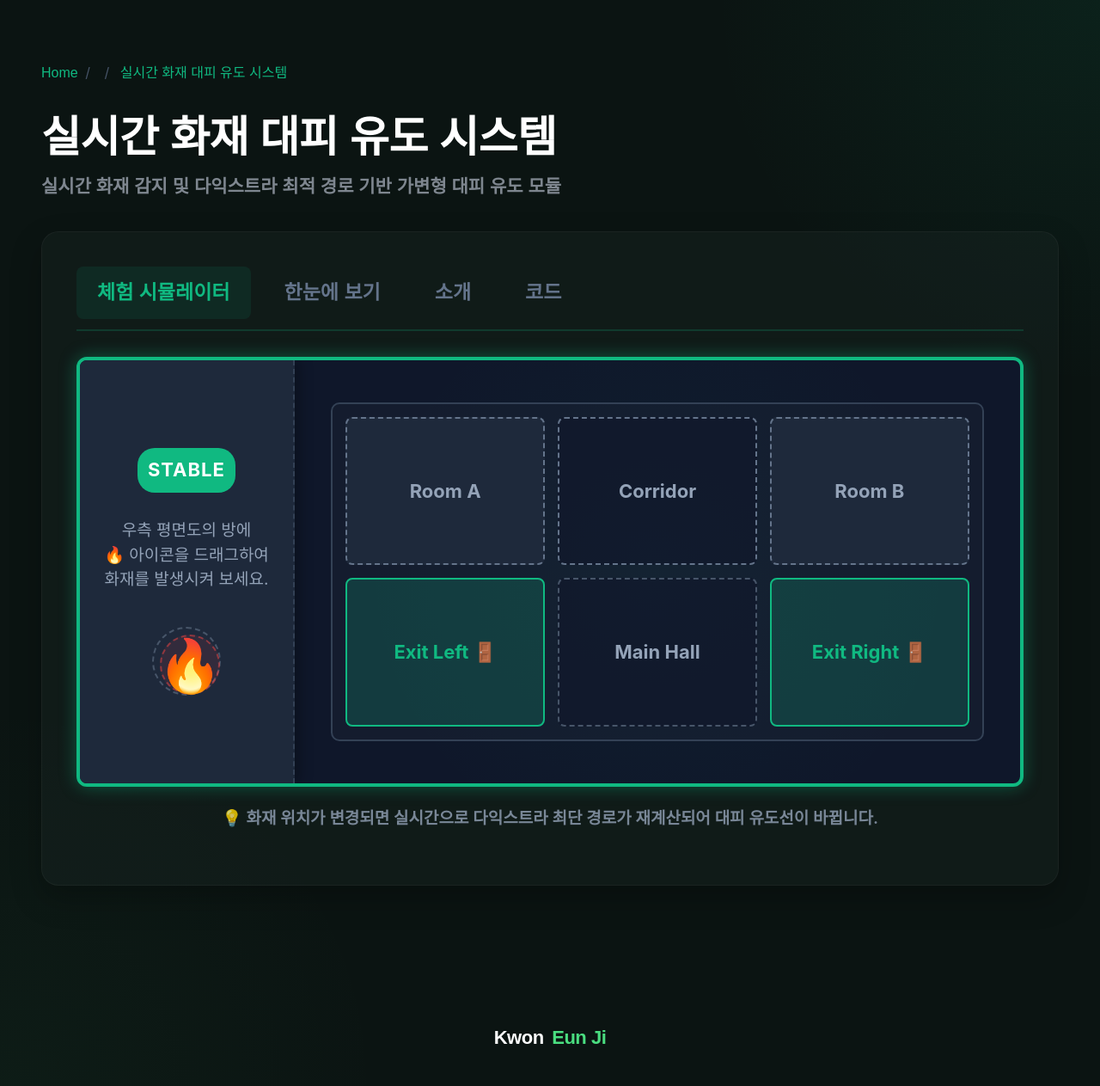
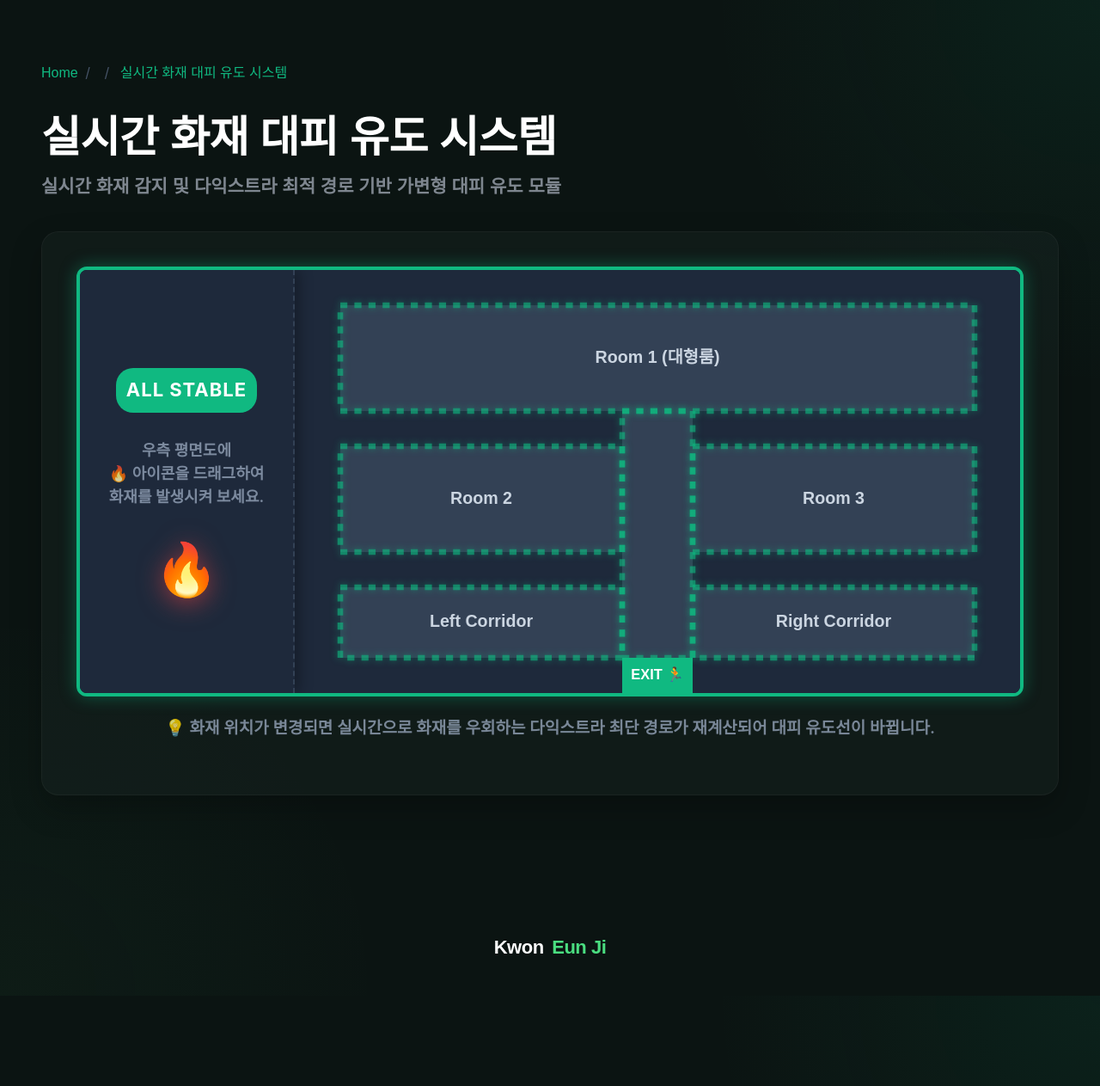
Before and after one commit to eunji021/eunji021.github.io, a Jekyll site: the page built from fire-evacuation-system.md, in a window 1280 px wide. Shown: the whole page at 86% size. Built offline with Jekyll 4.4.1, drawn with Linux system fonts in a browser that asks for light colours; nearby versions of some CDN libraries; some web fonts are replaced; comment, search, counter and statistics services are not loaded; after the commit the page ends 1158 px from its top, so only the background shows below that; some of the changed lines change nothing that is shown.

Commit message:
화재 시

```diff
--- a/fire-evacuation-system.md
+++ b/fire-evacuation-system.md
@@ -172,133 +172,152 @@
 
 
 <style>
-/* 시뮬레이터 스타일 */
-.sim-container {
-  width: 100%; height: 500px;
-  background: #0f172a;
-  border: 4px solid #10b981; /* STABLE */
-  border-radius: 12px;
-  box-shadow: 0 0 20px rgba(16, 185, 129, 0.4);
-  display: flex; position: relative;
-  transition: all 0.3s; overflow: hidden;
-  margin-bottom: 20px;
-}
-.sim-container.emergency { border-color: #ef4444; box-shadow: 0 0 30px rgba(239, 68, 68, 0.6); animation: flashRed 0.8s infinite alternate; }
-@keyframes flashRed { from { box-shadow: 0 0 10px #ef4444; } to { box-shadow: 0 0 50px #ef4444, inset 0 0 30px #ef4444; } }
+  /* 시뮬레이터 스타일 */
+  .sim-container {
+    width: 100%; height: 500px;
+    background: #0f172a;
+    border: 4px solid #10b981; /* STABLE */
+    border-radius: 12px;
+    box-shadow: 0 0 20px rgba(16, 185, 129, 0.4);
+    display: flex; position: relative;
+    transition: all 0.3s; overflow: hidden;
+    margin-bottom: 20px;
+  }
+  .sim-container.emergency { border-color: #ef4444; box-shadow: 0 0 30px rgba(239, 68, 68, 0.6); animation: flashRed 0.8s infinite alternate; }
+  @keyframes flashRed { from { box-shadow: 0 0 10px #ef4444; } to { box-shadow: 0 0 50px #ef4444, inset 0 0 30px #ef4444; } }
 
-.sim-sidebar {
-  width: 250px; border-right: 2px dashed #334155; padding: 20px;
-  display: flex; flex-direction: column; align-items: center; justify-content: center; background: #1e293b;
-  box-shadow: 5px 0 15px rgba(0,0,0,0.3); z-index: 10;
-}
-.app-badge {
-  background: #10b981; color: white; padding: 6px 12px; border-radius: 20px; font-weight: bold; text-align: center; margin-bottom: 30px; font-size: 1.1rem; letter-spacing: 1px; transition: background 0.3s;
-}
-.info-text { font-size: 0.95rem; color: #94a3b8; text-align: center; margin-bottom: 40px; line-height: 1.5; }
+  .sim-sidebar {
+    width: 250px; border-right: 2px dashed #334155; padding: 20px;
+    display: flex; flex-direction: column; align-items: center; justify-content: center; background: #1e293b;
+    box-shadow: 5px 0 15px rgba(0,0,0,0.3); z-index: 10;
+  }
+  .app-badge {
+    background: #10b981; color: white; padding: 6px 12px; border-radius: 20px; font-weight: bold; text-align: center; margin-bottom: 30px; font-size: 1.1rem; letter-spacing: 1px; transition: background 0.3s;
+  }
+  .app-badge.emergency { background: #ef4444; animation: badgePulse 0.5s infinite alternate; }
+  @keyframes badgePulse { from { transform: scale(1); } to { transform: scale(1.1); } }
 
-.fire-icon {
-  width: 70px; height: 70px; cursor: grab; user-select: none;
-  display: flex; align-items: center; justify-content: center; font-size: 3rem;
-  background: rgba(239, 68, 68, 0.1); border-radius: 50%; border: 2px dashed rgba(239, 68, 68, 0.5);
-  transition: transform 0.1s; position: absolute; z-index: 50;
-}
-.fire-icon:active { cursor: grabbing; transform: scale(1.1); background: rgba(239, 68, 68, 0.3); }
+  .fire-icon-drag {
+    width: 60px; height: 60px; font-size: 3rem; cursor: grab; user-select: none;
+    transition: transform 0.1s; display: flex; align-items: center; justify-content: center;
+    filter: drop-shadow(0 5px 15px rgba(239, 68, 68, 0.6)); position: relative; z-index: 50;
+  }
+  .fire-icon-drag:active { cursor: grabbing; transform: scale(1.1); }
 
-.fire-dock {
-  width: 80px; height: 80px; border: 2px dashed #475569; border-radius: 50%;
-  display: flex; align-items: center; justify-content: center;
-}
+  .sim-main-area {
+    flex: 1; position: relative; background: #1e293b; overflow: hidden;
+  }
 
-.sim-map {
-  flex: 1; position: relative; display: flex; align-items: center; justify-content: center;
-  background: radial-gradient(circle at center, rgba(16,185,129,0.05) 0%, transparent 70%);
-}
+  /* 평면도 SVG 스타일 */
+  .blueprint-svg {
+    width: 100%; height: 100%; display: block;
+  }
 
-.blueprint-grid {
-  display: grid;
-  grid-template-columns: 1fr 1fr 1fr;
-  grid-template-rows: 1fr 1fr;
-  gap: 15px;
-  width: 90%; height: 80%; padding: 15px;
-  background: rgba(255,255,255,0.02);
-  border: 2px solid #334155; border-radius: 10px; position: relative;
-}
-.room {
-  background: #1e293b; border: 2px solid #475569; border-radius: 8px;
-  display: flex; align-items: center; justify-content: center; flex-direction: column;
-  color: #94a3b8; font-weight: bold; font-size: 1.1rem; transition: all 0.3s;
-}
-.room.dropzone { border: 2px dashed #64748b; }
-.room.fire { background: #ef4444 !important; border-color: #ef4444; color: white; box-shadow: 0 0 30px rgba(239, 68, 68, 0.8); }
-.room.corridor { background: rgba(15, 23, 42, 0.6); border-style: dashed; }
-.room.exit { background: rgba(16, 185, 129, 0.2); border-color: #10b981; color: #10b981; }
+  /* 방 바닥 및 벽면 LED 스타일 */
+  .zone-bg {
+    fill: #334155; transition: fill 0.3s;
+  }
+  .zone-bg.fire { fill: rgba(239, 68, 68, 0.4); }
 
+  .wall-led {
+    fill: none; stroke: rgba(16, 185, 129, 0.6); stroke-width: 8; stroke-dasharray: 10 10;
+    filter: drop-shadow(0 0 5px rgba(16, 185, 129, 0.8)); transition: all 0.3s;
+    pointer-events: none;
+  }
+  .wall-led.fire {
+    stroke: rgba(239, 68, 68, 0.9); filter: drop-shadow(0 0 10px rgba(239, 68, 68, 1));
+  }
 
-.route-path-standby {
-  fill: none; stroke: rgba(16, 185, 129, 0.4); stroke-width: 6; stroke-linecap: round; stroke-linejoin: round;
-  stroke-dasharray: 15, 15;
-  filter: drop-shadow(0 0 5px rgba(16, 185, 129, 0.5));
-}
-.route-svg {
-  position: absolute; top: 0; left: 0; pointer-events: none; width: 100%; height: 100%; z-index: 5;
-}
-.route-path {
-  fill: none; stroke: #38bdf8; stroke-width: 8; stroke-linecap: round; stroke-linejoin: round;
-  stroke-dasharray: 20, 20; animation: flowWave 0.8s linear infinite;
-  opacity: 0; transition: opacity 0.3s;
-  filter: drop-shadow(0 0 8px #38bdf8);
-}
-@keyframes flowWave { from { stroke-dashoffset: 40; } to { stroke-dashoffset: 0; } }
+  /* 파란색 파도타기 대피 유도선 */
+  .route-path {
+    fill: none; stroke: #38bdf8; stroke-width: 12; stroke-linecap: round; stroke-linejoin: round;
+    stroke-dasharray: 30 20; filter: drop-shadow(0 0 10px #38bdf8);
+    opacity: 0; transition: opacity 0.3s; pointer-events: none;
+  }
+  .route-path.active {
+    opacity: 1; animation: flowWave 0.5s linear infinite;
+  }
+  @keyframes flowWave { from { stroke-dashoffset: 50; } to { stroke-dashoffset: 0; } }
+
+  /* 텍스트 라벨 */
+  .zone-label {
+    fill: #cbd5e1; font-family: 'Pretendard', sans-serif; font-size: 24px; font-weight: bold;
+    text-anchor: middle; dominant-baseline: middle; pointer-events: none;
+  }
+
+  /* 드롭존 오버레이 (보이지 않지만 드래그 이벤트를 받음) */
+  .dropzone {
+    fill: transparent; cursor: pointer;
+  }
+  .dropzone:hover { fill: rgba(255,255,255,0.05); }
 
 </style>
-
-  <!-- 탭 버튼 영역 교체 -->
-  <div class="tabs-nav">
-    <button class="tab-btn active" data-target="tab-simulator">체험 시뮬레이터</button>
-    <button class="tab-btn" data-target="tab-ppt">한눈에 보기</button>
-    <button class="tab-btn" data-target="tab-intro">소개</button>
-    <button class="tab-btn" data-target="tab-code">코드</button>
-  </div>
 
   <!-- 체험 시뮬레이터 탭 -->
   <div id="tab-simulator" class="tab-content active">
     <div class="sim-container" id="sim-main-fire">
 
       <div class="sim-sidebar">
-        <div class="app-badge" id="fire-badge">STABLE</div>
-        <div class="info-text">
-          우측 평면도의 방에<br>🔥 아이콘을 드래그하여<br>화재를 발생시켜 보세요.
-        </div>
-        <div class="fire-dock" id="fire-dock"></div>
+        <div class="app-badge" id="app-badge-fire">ALL STABLE</div>
+        <p style="color: #94a3b8; font-size: 0.9rem; text-align: center; margin-bottom: 40px; line-height: 1.5;">
+          우측 평면도에<br>🔥 아이콘을 드래그하여<br>화재를 발생시켜 보세요.
+        </p>
+        <div class="fire-icon-drag" id="fire-drag" title="드래그 앤 드롭!">🔥</div>
       </div>
 
-      <div class="sim-map" id="sim-map-area">
-        <div class="blueprint-grid" id="bp-grid">
-          <div class="room dropzone" id="r1">Room A</div>
-          <div class="room dropzone corridor" id="c1">Corridor</div>
-          <div class="room dropzone" id="r2">Room B</div>
+      <div class="sim-main-area" id="sim-area-fire">
+        <!-- 마스터 규격 평면도 SVG (1000x600 비율) -->
+        <svg class="blueprint-svg" viewBox="0 0 1000 600" preserveAspectRatio="xMidYMid meet">
+          <!-- 1. 배경 영역 (바닥) -->
+          <rect x="50" y="50" width="900" height="150" class="zone-bg" id="bg-r1" />
+          <rect x="50" y="250" width="400" height="150" class="zone-bg" id="bg-r2" />
+          <rect x="550" y="250" width="400" height="150" class="zone-bg" id="bg-r3" />
+          <rect x="50" y="450" width="400" height="100" class="zone-bg" id="bg-c-left" />
+          <rect x="550" y="450" width="400" height="100" class="zone-bg" id="bg-c-right" />
+          <rect x="450" y="200" width="100" height="350" class="zone-bg" id="bg-c-mid" /> <!-- 중앙 복도 및 출구 라인 -->
 
-          <div class="room exit" id="exit1">Exit Left 🚪</div>
-          <div class="room corridor" id="c2">Main Hall</div>
-          <div class="room exit" id="exit2">Exit Right 🚪</div>
+          <!-- 2. 대피 유도선 (파란색 파도타기) - 기본 숨김 -->
+          <!-- R1에서 탈출 (가운데 복도 타고 내려옴) -->
+          <path d="M 500 125 L 500 550" class="route-path" id="route-r1" />
+          <!-- R2에서 탈출 (왼쪽 복도 타고 가운데로 와서 내려옴) -->
+          <path d="M 250 325 L 250 500 L 500 500 L 500 550" class="route-path" id="route-r2" />
+          <!-- R3에서 탈출 (오른쪽 복도 타고 가운데로 와서 내려옴) -->
+          <path d="M 750 325 L 750 500 L 500 500 L 500 550" class="route-path" id="route-r3" />
+          <!-- C-Left에서 탈출 -->
+          <path d="M 250 500 L 500 500 L 500 550" class="route-path" id="route-c-left" />
+          <!-- C-Right에서 탈출 -->
+          <path d="M 750 500 L 500 500 L 500 550" class="route-path" id="route-c-right" />
 
+          <!-- 3. 벽면 LED 스트립 -->
+          <rect x="50" y="50" width="900" height="150" class="wall-led" id="wall-r1" />
+          <rect x="50" y="250" width="400" height="150" class="wall-led" id="wall-r2" />
+          <rect x="550" y="250" width="400" height="150" class="wall-led" id="wall-r3" />
+          <rect x="50" y="450" width="400" height="100" class="wall-led" id="wall-c-left" />
+          <rect x="550" y="450" width="400" height="100" class="wall-led" id="wall-c-right" />
+          <rect x="450" y="200" width="100" height="350" class="wall-led" id="wall-c-mid" />
 
-          <!-- 다익스트라 대피 경로 시각화 -->
-          <svg class="route-svg" id="route-svg">
-            <!-- 기본 대기 상태의 LED 스트립 (은은한 초록색) -->
-            <path class="route-path-standby" d="M 16.6% 25% L 16.6% 75% L 50% 75% L 83.3% 75% M 50% 25% L 50% 75%" />
+          <!-- 4. 텍스트 라벨 -->
+          <text x="500" y="125" class="zone-label">Room 1 (대형룸)</text>
+          <text x="250" y="325" class="zone-label">Room 2</text>
+          <text x="750" y="325" class="zone-label">Room 3</text>
+          <text x="250" y="500" class="zone-label">Left Corridor</text>
+          <text x="750" y="500" class="zone-label">Right Corridor</text>
 
-            <path class="route-path" id="route-path-1" d="" />
-            <path class="route-path" id="route-path-2" d="" />
-          </svg>
-        </div>
+          <!-- Exit 표시 -->
+          <rect x="450" y="550" width="100" height="50" fill="#10b981" />
+          <text x="500" y="575" fill="#fff" font-family="'Pretendard', sans-serif" font-weight="bold" font-size="20" text-anchor="middle" dominant-baseline="middle" pointer-events="none">EXIT 🏃</text>
+
+          <!-- 5. 투명 드롭존 (마우스 이벤트용) -->
+          <rect x="50" y="50" width="900" height="150" class="dropzone" data-zone="r1" />
+          <rect x="50" y="250" width="400" height="150" class="dropzone" data-zone="r2" />
+          <rect x="550" y="250" width="400" height="150" class="dropzone" data-zone="r3" />
+          <rect x="50" y="450" width="400" height="100" class="dropzone" data-zone="c-left" />
+          <rect x="550" y="450" width="400" height="100" class="dropzone" data-zone="c-right" />
+        </svg>
       </div>
 
-      <!-- 화재 아이콘 (드래그 가능) -->
-      <div class="fire-icon" id="fire-icon" title="화재 발생기">🔥</div>
-
     </div>
-    <p style="text-align:center; color:#94a3b8; font-size:0.95rem;">💡 화재 위치가 변경되면 실시간으로 다익스트라 최단 경로가 재계산되어 대피 유도선이 바뀝니다.</p>
+    <p style="text-align:center; color:#94a3b8; font-size:0.95rem;">💡 화재 위치가 변경되면 실시간으로 화재를 우회하는 다익스트라 최단 경로가 재계산되어 대피 유도선이 바뀝니다.</p>
   </div>
 
 <script>
@@ -314,57 +333,94 @@
 
       btn.classList.add('active');
       document.getElementById(btn.getAttribute('data-target')).classList.add('active');
-
-      if (btn.getAttribute('data-target') === 'tab-simulator') {
-        initFirePos();
-      }
     });
   });
 
-  // Simulator Logic
-  const fireIcon = document.getElementById('fire-icon');
-  const fireDock = document.getElementById('fire-dock');
-  const simMain = document.getElementById('sim-main-fire');
-  const badge = document.getElementById('fire-badge');
-  const r1 = document.getElementById('r1');
-  const r2 = document.getElementById('r2');
-  const c1 = document.getElementById('c1');
-
-  const path1 = document.getElementById('route-path-1');
-  const path2 = document.getElementById('route-path-2');
-
-  let currentFireRoom = null;
-
-  function initFirePos() {
-    const dockRect = fireDock.getBoundingClientRect();
-    const simRect = simMain.getBoundingClientRect();
-    fireIcon.style.left = (dockRect.left - simRect.left + dockRect.width/2 - fireIcon.offsetWidth/2) + 'px';
-    fireIcon.style.top = (dockRect.top - simRect.top + dockRect.height/2 - fireIcon.offsetHeight/2) + 'px';
-  }
+  // Simulator Elements
+  const fireDrag = document.getElementById('fire-drag');
+  const simMainFire = document.getElementById('sim-main-fire');
+  const appBadgeFire = document.getElementById('app-badge-fire');
+  const dropzones = document.querySelectorAll('.dropzone');
 
   let isDragging = false;
   let startX, startY, initialX, initialY;
 
-  fireIcon.addEventListener('mousedown', dragStart);
-  fireIcon.addEventListener('touchstart', dragStart, {passive: false});
+  // Zones and Routes definition
+  const zones = ['r1', 'r2', 'r3', 'c-left', 'c-right'];
+  const routes = ['r1', 'r2', 'r3', 'c-left', 'c-right'];
+
+  function resetAll() {
+    zones.forEach(z => {
+      document.getElementById('bg-' + z).classList.remove('fire');
+      document.getElementById('wall-' + z).classList.remove('fire');
+      if(document.getElementById('route-' + z)) {
+        document.getElementById('route-' + z).classList.remove('active');
+      }
+    });
+    // 중앙 복도 벽면 초기화
+    document.getElementById('wall-c-mid').classList.remove('fire');
+    document.getElementById('bg-c-mid').classList.remove('fire');
+
+    simMainFire.classList.remove('emergency');
+    appBadgeFire.innerText = 'ALL STABLE';
+    appBadgeFire.classList.remove('emergency');
+  }
+
+  function triggerFire(zoneId) {
+    resetAll();
+
+    // 1. 해당 구역 빨간색 점등
+    document.getElementById('bg-' + zoneId).classList.add('fire');
+    document.getElementById('wall-' + zoneId).classList.add('fire');
+
+    // 중앙 복도(c-mid)가 직접적인 dropzone은 아니지만 연출을 위해 불난 곳 근처면 점등
+    if(zoneId === 'c-left' || zoneId === 'c-right' || zoneId === 'r1') {
+       // c-mid 자체를 불태우진 않고 유도선만 계산
+    }
+
+    // 2. 전체 프레임 EMERGENCY
+    simMainFire.classList.add('emergency');
+    appBadgeFire.innerText = 'EMERGENCY';
+    appBadgeFire.classList.add('emergency');
+
+    // 3. 다익스트라 경로 재계산 (간소화된 룰셋 적용)
+    // 불이 난 곳을 제외한 모든 구역에서 대피 유도선 점등
+    routes.forEach(r => {
+      if (r !== zoneId) {
+        // 단, 특정 구역의 불이 다른 구역의 유일한 탈출로를 막는다면 그 구역도 유도선 차단
+        let isTrapped = false;
+
+        // C-Left가 불나면 R2는 고립됨
+        if (zoneId === 'c-left' && r === 'r2') isTrapped = true;
+        // C-Right가 불나면 R3은 고립됨
+        if (zoneId === 'c-right' && r === 'r3') isTrapped = true;
+
+        if (!isTrapped) {
+          document.getElementById('route-' + r).classList.add('active');
+        }
+      }
+    });
+  }
+
+  fireDrag.addEventListener('mousedown', dragStart);
+  fireDrag.addEventListener('touchstart', dragStart, {passive: false});
 
   function dragStart(e) {
     const clientX = e.type.includes('mouse') ? e.clientX : e.touches[0].clientX;
     const clientY = e.type.includes('mouse') ? e.clientY : e.touches[0].clientY;
 
-    initialX = fireIcon.offsetLeft;
-    initialY = fireIcon.offsetTop;
+    initialX = fireDrag.offsetLeft;
+    initialY = fireDrag.offsetTop;
     startX = clientX;
     startY = clientY;
     isDragging = true;
+    fireDrag.style.position = 'absolute';
+    fireDrag.style.zIndex = '1000';
 
     document.addEventListener('mousemove', drag);
     document.addEventListener('mouseup', dragEnd);
     document.addEventListener('touchmove', drag, {passive: false});
     document.addEventListener('touchend', dragEnd);
-
-    // Clear fire state while dragging
-    clearFire();
   }
 
   function drag(e) {
@@ -372,10 +428,9 @@
     e.preventDefault();
     const clientX = e.type.includes('mouse') ? e.clientX : e.touches[0].clientX;
     const clientY = e.type.includes('mouse') ? e.clientY : e.touches[0].clientY;
-    const dx = clientX - startX;
-    const dy = clientY - startY;
-    fireIcon.style.left = (initialX + dx) + 'px';
-    fireIcon.style.top = (initialY + dy) + 'px';
+
+    fireDrag.style.left = (initialX + clientX - startX) + 'px';
+    fireDrag.style.top = (initialY + clientY - startY) + 'px';
   }
 
   function dragEnd(e) {
@@ -385,132 +440,26 @@
     document.removeEventListener('touchmove', drag);
     document.removeEventListener('touchend', dragEnd);
 
-    checkDrop();
-  }
+    // 드롭 좌표 확인을 위한 임시 숨김 처리 (요소 밑의 dropzone 파악용)
+    fireDrag.style.display = 'none';
+    const clientX = e.type.includes('mouse') ? e.clientX : e.changedTouches[0].clientX;
+    const clientY = e.type.includes('mouse') ? e.clientY : e.changedTouches[0].clientY;
+    const elemBelow = document.elementFromPoint(clientX, clientY);
+    fireDrag.style.display = 'flex';
 
-  function clearFire() {
-    r1.classList.remove('fire');
-    r2.classList.remove('fire');
-    c1.classList.remove('fire');
-    simMain.classList.remove('emergency');
-    badge.innerText = 'STABLE';
-    badge.style.background = '#10b981';
-    path1.style.opacity = '0';
-    path2.style.opacity = '0';
-    currentFireRoom = null;
-  }
-
-  function checkDrop() {
-    const iconRect = fireIcon.getBoundingClientRect();
-    const iconCx = iconRect.left + iconRect.width/2;
-    const iconCy = iconRect.top + iconRect.height/2;
-
-    const rooms = [r1, c1, r2];
-    let droppedRoom = null;
-
-    for(let room of rooms) {
-      const rect = room.getBoundingClientRect();
-      if(iconCx > rect.left && iconCx < rect.right && iconCy > rect.top && iconCy < rect.bottom) {
-        droppedRoom = room;
-        break;
-      }
-    }
-
-    if(droppedRoom) {
-      // Snap to room center
-      const simRect = simMain.getBoundingClientRect();
-      const rect = droppedRoom.getBoundingClientRect();
-      fireIcon.style.left = (rect.left - simRect.left + rect.width/2 - fireIcon.offsetWidth/2) + 'px';
-      fireIcon.style.top = (rect.top - simRect.top + rect.height/2 - fireIcon.offsetHeight/2) + 'px';
-
-      triggerFire(droppedRoom);
+    if (elemBelow && elemBelow.classList.contains('dropzone')) {
+      const targetZone = elemBelow.getAttribute('data-zone');
+      triggerFire(targetZone);
     } else {
-      // Snap back to dock
-      initFirePos();
+      // 제자리 복귀
+      resetAll();
+      fireDrag.style.position = 'relative';
+      fireDrag.style.left = 'auto';
+      fireDrag.style.top = 'auto';
     }
   }
-
-  function triggerFire(room) {
-    room.classList.add('fire');
-    simMain.classList.add('emergency');
-    badge.innerText = 'EMERGENCY';
-    badge.style.background = '#ef4444';
-
-    // Draw Routes based on Fire Location (Dijkstra simulation)
-    // Grid centers approx:
-    // row 1: 16.6%, 50%, 83.3%
-    // row 2: 16.6%, 50%, 83.3%
-    // y-coords: 25%, 75%
-
-    path1.style.opacity = '1';
-    if(room === r1) {
-      // Fire in Room A -> Escape from c1 to c2 to exit2
-      path1.setAttribute('d', 'M 50% 25% L 50% 75% L 83.3% 75%');
-      path2.style.opacity = '0';
-    } else if(room === r2) {
-      // Fire in Room B -> Escape from c1 to c2 to exit1
-      path1.setAttribute('d', 'M 50% 25% L 50% 75% L 16.6% 75%');
-      path2.style.opacity = '0';
-    } else if(room === c1) {
-      // Fire in Corridor 1 -> Room A escapes to exit1 directly, Room B escapes to exit2 directly
-      path1.setAttribute('d', 'M 16.6% 25% L 16.6% 75%');
-      path2.setAttribute('d', 'M 83.3% 25% L 83.3% 75%');
-      path2.style.opacity = '1';
-    }
-  }
-
-  setTimeout(initFirePos, 100);
 });
 </script>
-<!-- 1. 한눈에 보기 탭 콘텐츠 -->
-  <div id="tab-ppt" class="tab-content">
-    <div class="carousel-container" id="slide-carousel">
-      <!-- 슬라이드 이미지들 -->
-        <div class="carousel-slide active" style="background-image: url('{{ site.baseurl }}/assets/img/projects/fire_slides/slide_1.png');"></div>
-        <div class="carousel-slide" style="background-image: url('{{ site.baseurl }}/assets/img/projects/fire_slides/slide_2.png');"></div>
-        <div class="carousel-slide" style="background-image: url('{{ site.baseurl }}/assets/img/projects/fire_slides/slide_3.png');"></div>
-        <div class="carousel-slide" style="background-image: url('{{ site.baseurl }}/assets/img/projects/fire_slides/slide_4.png');"></div>
-        <div class="carousel-slide" style="background-image: url('{{ site.baseurl }}/assets/img/projects/fire_slides/slide_5.png');"></div>
-
-      <!-- 컨트롤 버튼 -->
-      <button class="carousel-btn prev" onclick="moveSlide(-1)">&#10094;</button>
-      <button class="carousel-btn next" onclick="moveSlide(1)">&#10095;</button>
-    </div>
-
-    <!-- 프로젝트 결과물 섹션 -->
-    <div style="margin-top: 40px; text-align: center;">
-      <h3 style="color: #10B981; font-family: 'Orbitron', 'Pretendard', sans-serif; margin-bottom: 20px;">프로젝트 최종 결과물</h3>
-      <div style="background: rgba(15, 23, 42, 0.4); border: 1px solid rgba(16, 185, 129, 0.3); border-radius: 12px; padding: 20px; box-shadow: 0 10px 20px rgba(0,0,0,0.3);">
-        <img src="{{ site.baseurl }}/assets/img/projects/fire_result.png" alt="실시간 화재 대피 유도 시스템 결과물" onerror="this.style.display='none'" style="width: 100%; max-width: 900px; border-radius: 8px; border: 1px solid rgba(255,255,255,0.1); display: block; margin: 0 auto;">
-      </div>
-    </div>
-  </div>
-
-  <script>
-    let currentSlide = 0;
-    const slides = document.querySelectorAll('.carousel-slide');
-    const prevBtn = document.querySelector('.carousel-btn.prev');
-    const nextBtn = document.querySelector('.carousel-btn.next');
-
-    function updateButtons() {
-      prevBtn.style.display = (currentSlide === 0) ? 'none' : 'block';
-      nextBtn.style.display = (currentSlide === slides.length - 1) ? 'none' : 'block';
-    }
-
-    function moveSlide(direction) {
-      const newIndex = currentSlide + direction;
-      if (newIndex < 0 || newIndex >= slides.length) return;
-
-      slides[currentSlide].classList.remove('active');
-      currentSlide = newIndex;
-      slides[currentSlide].classList.add('active');
-
-      updateButtons();
-    }
-
-    // Initialize buttons on load
-    updateButtons();
-  </script>
 
     <!-- 2. 소개 탭 콘텐츠 -->
   <div id="tab-intro" class="tab-content" markdown="1">
```
